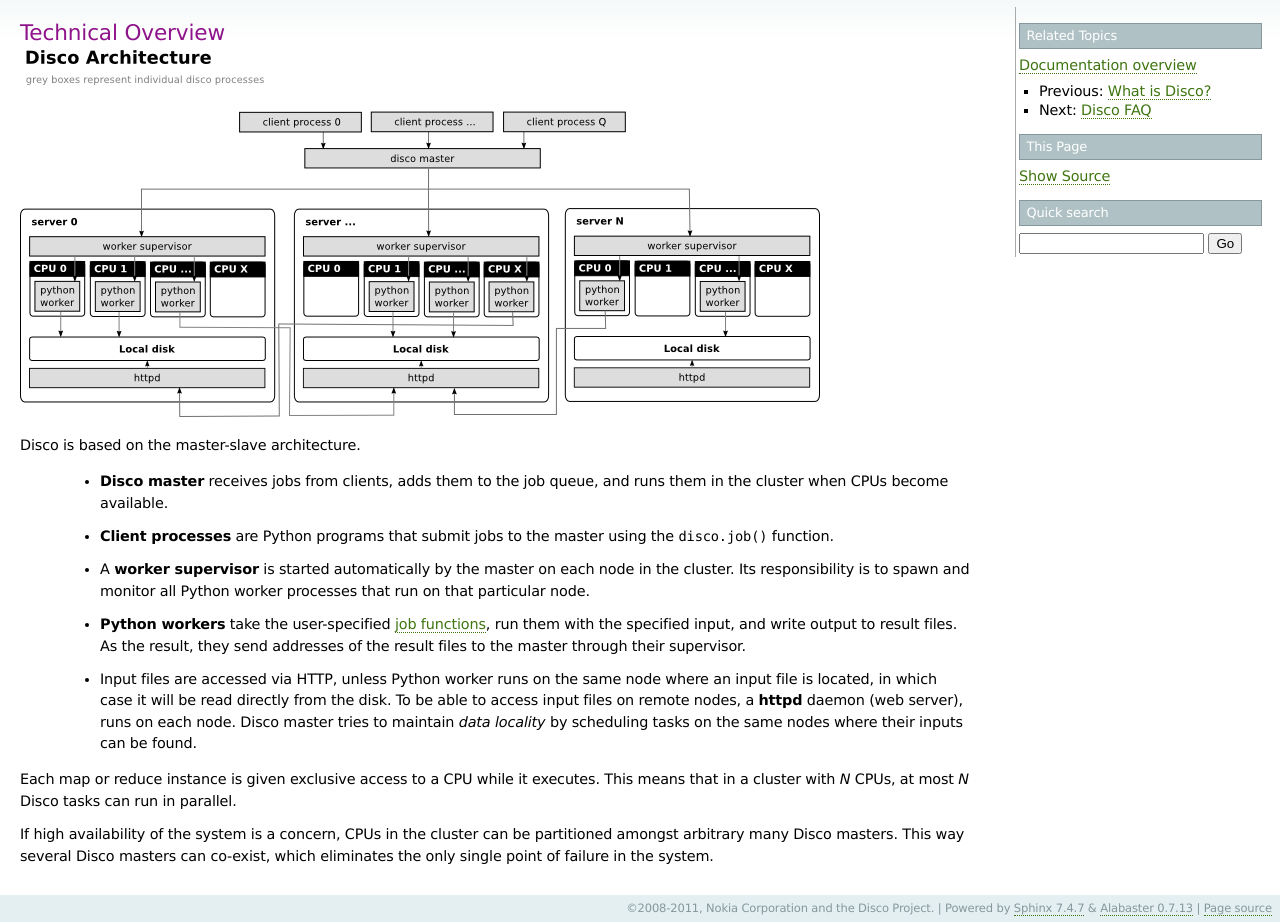
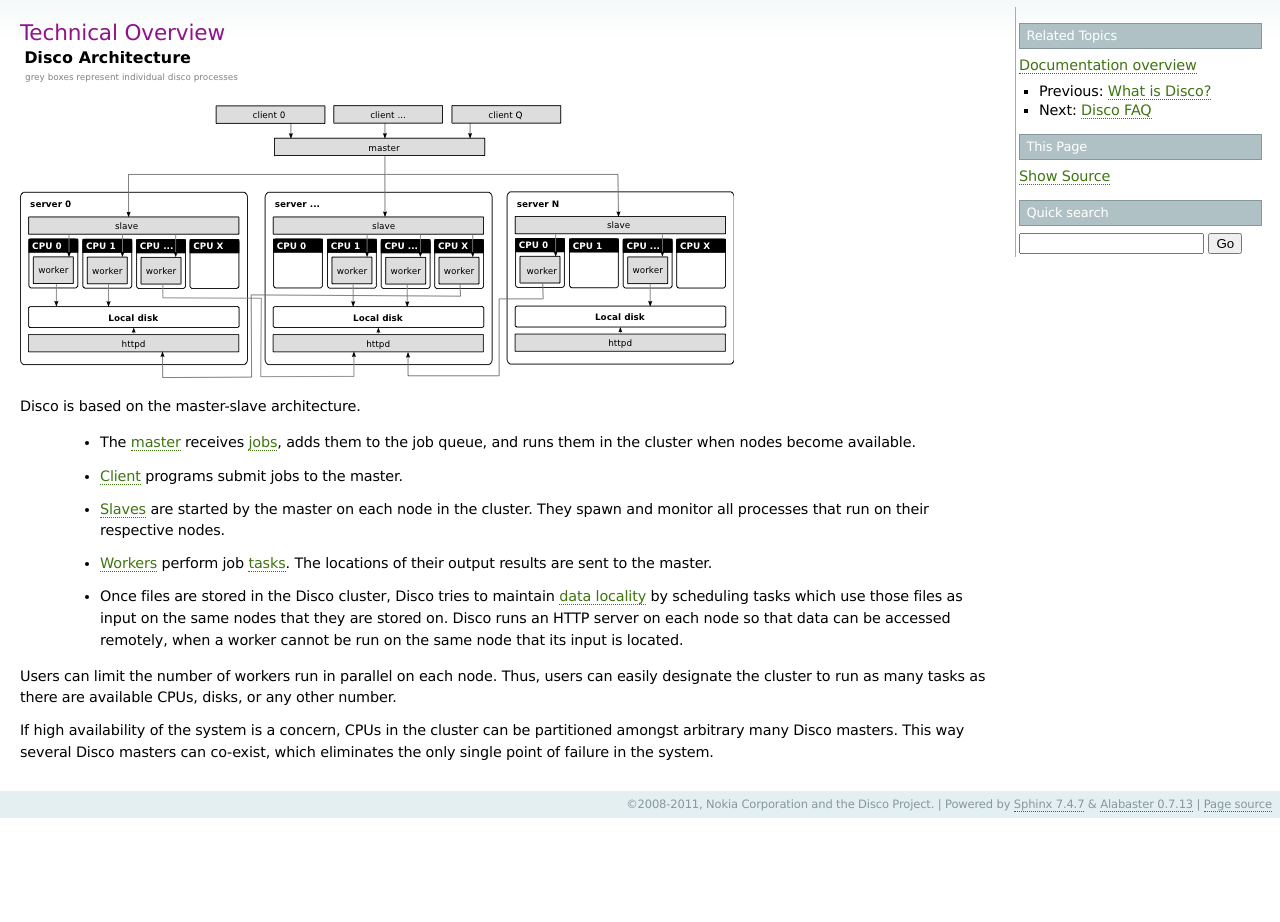
Before and after one commit to discoproject/disco, a Sphinx documentation site: the page built from doc/overview.rst, in a window 1280 px wide. Built offline with Sphinx 7.4.7, drawn with Linux system fonts in a browser that asks for light colours; after the commit the page ends 900 px from its top, so only the background shows below that.

Commit message:
docs: update disco architecture

```diff
--- a/doc/overview.rst
+++ b/doc/overview.rst
@@ -8,32 +8,26 @@
 
 Disco is based on the master-slave architecture.
 
- * **Disco master** receives jobs from clients,
-   adds them to the job queue, and runs them in the cluster when CPUs
-   become available.
+ * The :term:`master` receives :term:`jobs <job>`, adds them to the job queue,
+   and runs them in the cluster when nodes become available.
 
- * **Client processes** are Python programs that submit jobs to the
-   master using the :func:`disco.job` function.
+ * :term:`Client` programs submit jobs to the master.
 
- * A **worker supervisor** is started automatically by the master on each node
-   in the cluster. Its responsibility is to spawn and monitor all Python worker
-   processes that run on that particular node.
+ * :term:`Slaves <slave>` are started by the master on each node in the cluster.
+   They spawn and monitor all processes that run on their respective nodes.
 
- * **Python workers** take the user-specified :term:`job functions`, run them
-   with the specified input, and write output to result files. As the result,
-   they send addresses of the result files to the master through their
-   supervisor.
+ * :term:`Workers <worker>` perform job :term:`tasks <task>`.
+   The locations of their output results are sent to the master.
 
- * Input files are accessed via HTTP, unless Python worker runs on the same node
-   where an input file is located, in which case it will be read
-   directly from the disk. To be able to access input files on remote
-   nodes, a **httpd** daemon (web server), runs on each node. Disco
-   master tries to maintain *data locality* by scheduling tasks on the
-   same nodes where their inputs can be found.
+ * Once files are stored in the Disco cluster,
+   Disco tries to maintain :term:`data locality` by scheduling tasks
+   which use those files as input on the same nodes that they are stored on.
+   Disco runs an HTTP server on each node so that data can be accessed remotely,
+   when a worker cannot be run on the same node that its input is located.
 
-Each map or reduce instance is given exclusive access to a CPU while
-it executes. This means that in a cluster with *N* CPUs, at most *N*
-Disco tasks can run in parallel.
+Users can limit the number of workers run in parallel on each node.
+Thus, users can easily designate the cluster to run as many tasks
+as there are available CPUs, disks, or any other number.
 
 If high availability of the system is a concern, CPUs in the cluster can
 be partitioned amongst arbitrary many Disco masters. This way several
```
Also changed, not shown: doc/glossary.rst (+11 -0 lines), doc/images/disco-arch.png, doc/images/disco-arch.svg.
